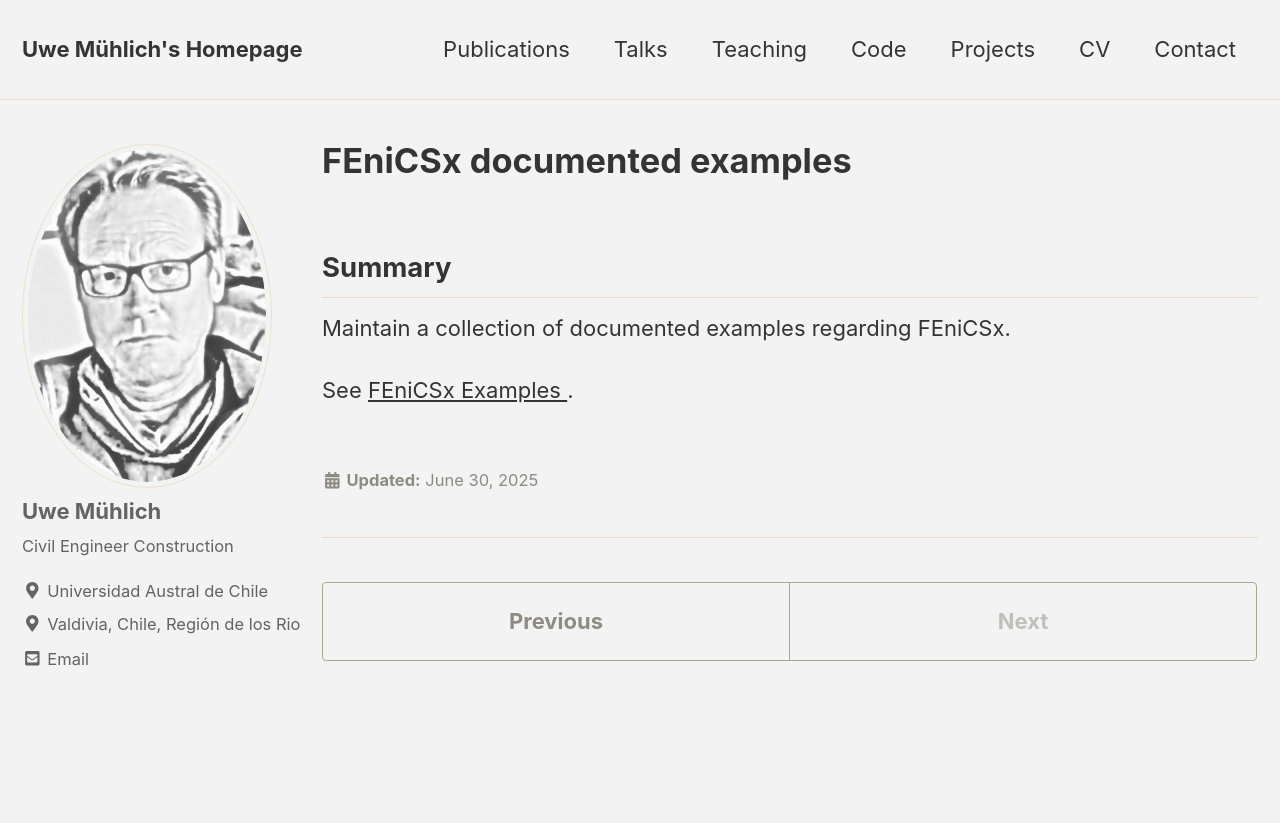
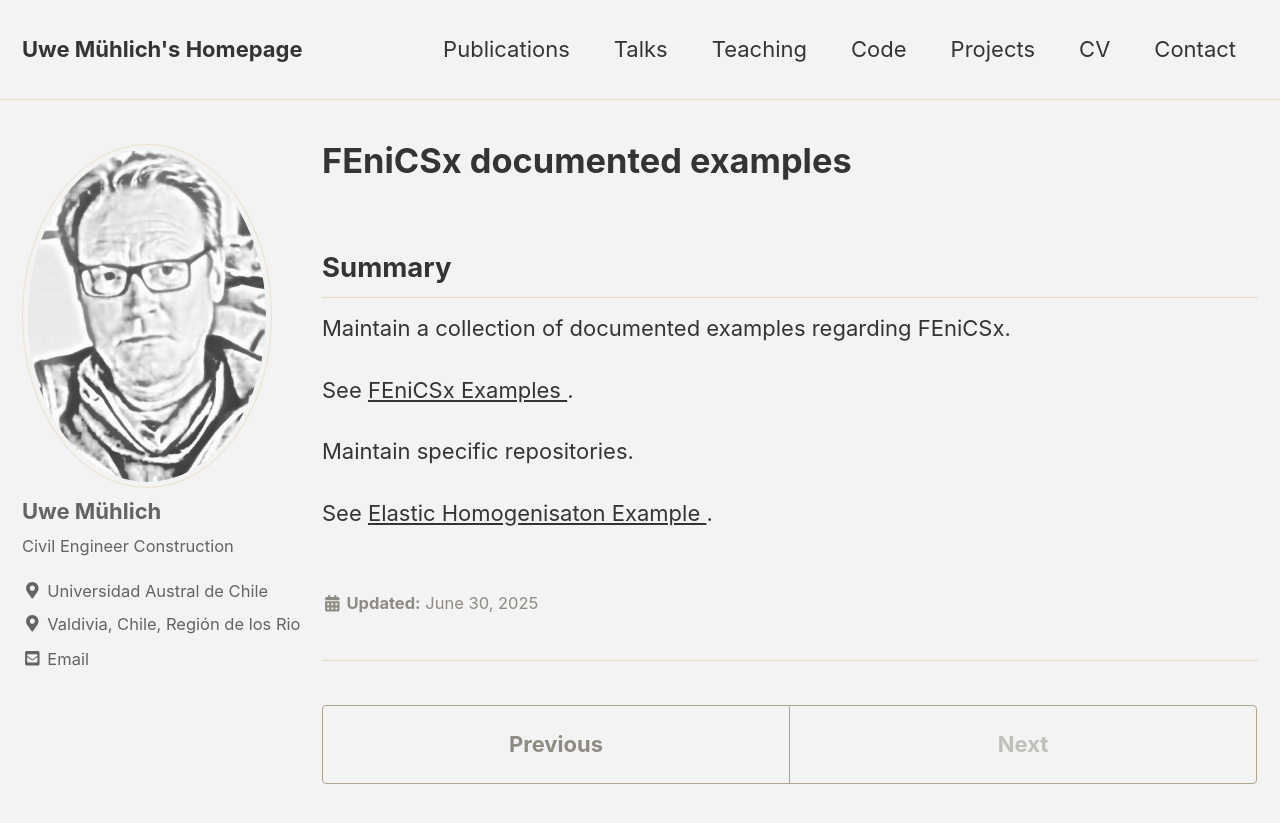
Before and after one commit to UweMuehlich/MyAcademic, a Jekyll site: the page built from _projects/p4.md, in a window 1280 px wide and 900 px high. Shown: the top 823 px of the window. Built offline with Jekyll 4.4.1, drawn with Linux system fonts in a browser that asks for light colours; nearby versions of some CDN libraries.

Commit message:
Update p4.md

```diff
--- a/_projects/p4.md
+++ b/_projects/p4.md
@@ -15,3 +15,7 @@ classes: wide
 Maintain a collection of documented examples regarding FEniCSx.
 
 See <a href="https://uwemuehlich.github.io/FEniCSxDocumentedExamplesUACh/html/" class="uline" target="_blank">FEniCSx Examples </a> .
+
+Maintain specific repositories.
+
+See <a href="https://github.com/UweMuehlich/Elastic_Homogenization3D_Orthotropic" class="uline" target="_blank">Elastic Homogenisaton Example </a> .
```
